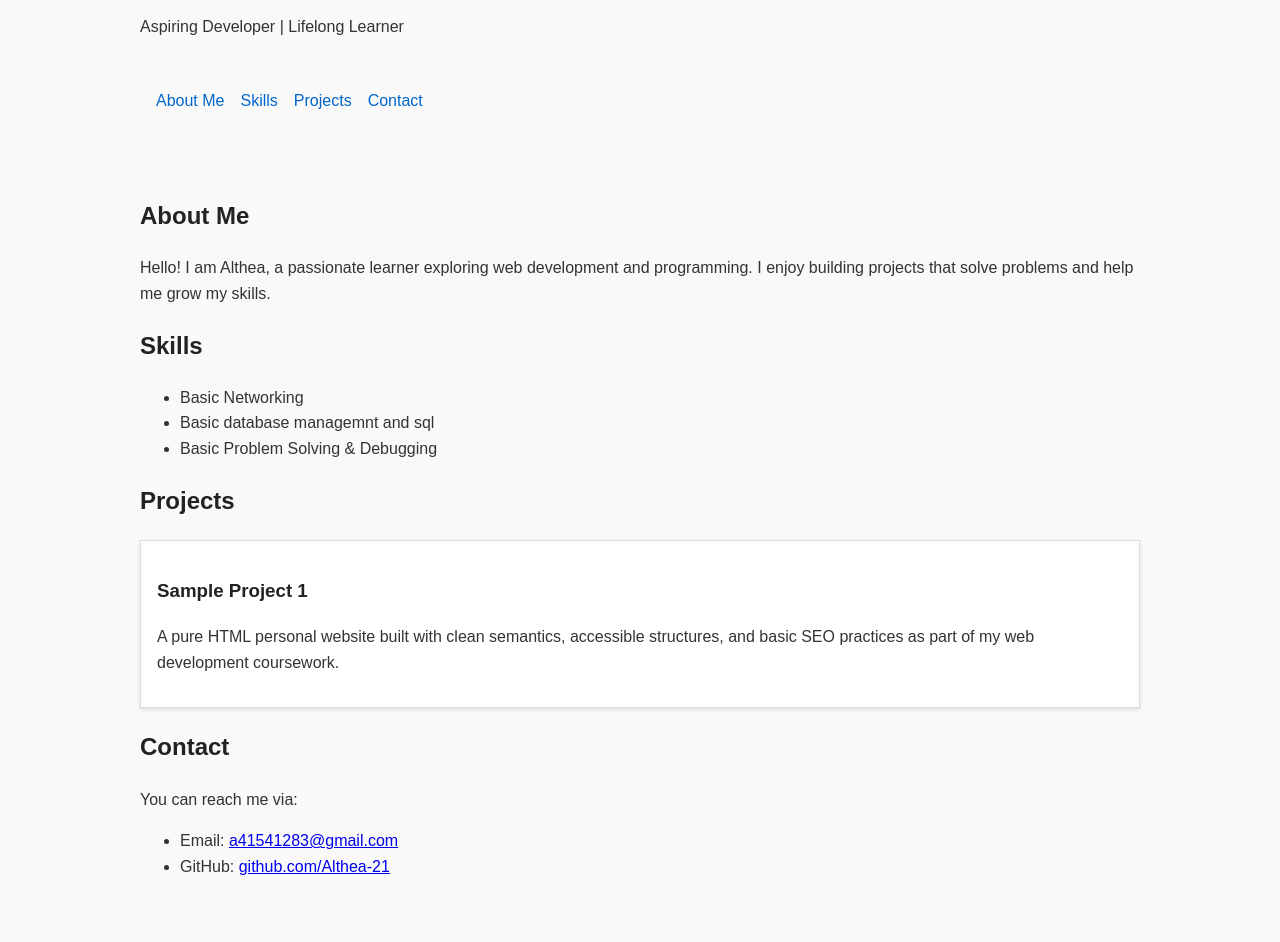
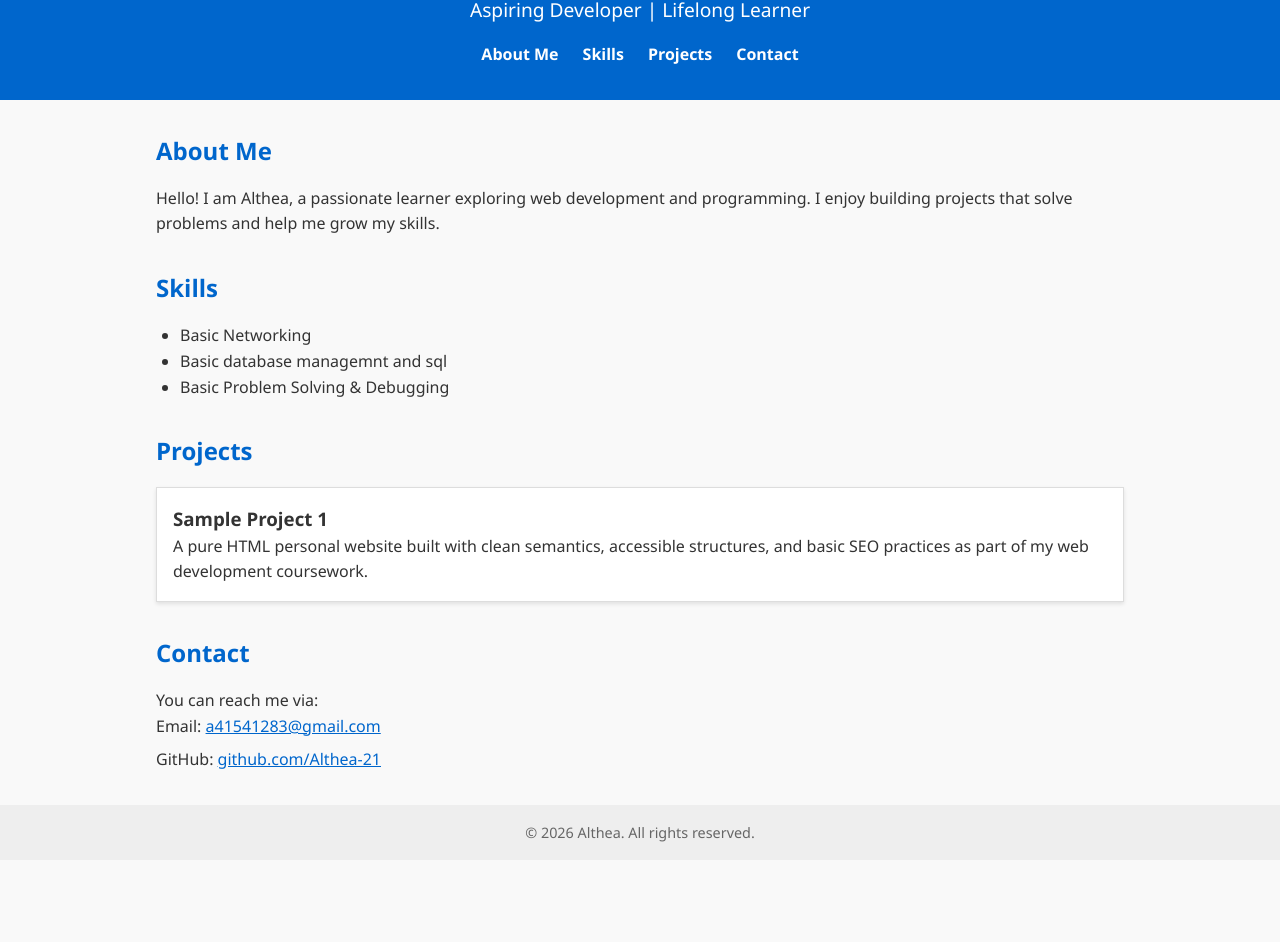
Before and after one commit to Althea-21/v2-Personal-Portfolio, a plain HTML site: page index.html in a window 1280 px wide. Shown: the part 96-1038 px from the top of the page. After the commit the page ends 956 px from the top, so only its background shows below. Drawn offline with Linux system fonts and the light colour scheme.

Commit message:
Update style.css

```diff
--- a/style.css
+++ b/style.css
@@ -1,62 +1,122 @@
+
+* {
+  margin: 0;
+  padding: 0;
+  box-sizing: border-box;
+}
+
 body {
-  font-family: Arial, sans-serif;
+  font-family: "Segoe UI", Arial, sans-serif;
   line-height: 1.6;
-  margin: 0;
   background-color: #f9f9f9;
   color: #333;
 }
 
-h1, h2, h3 {
-  color: #222;
+header {
+  background: #0066cc;
+  color: #fff;
+  padding: 2rem 1rem;
+  text-align: center;
 }
 
-header, nav, main, footer {
-  padding: 1rem;
-  max-width: 1000px;
-  margin: auto;
+header h1 {
+  margin-bottom: 0.5rem;
+}
+
+header p {
+  font-size: 1.2rem;
 }
 
 nav ul {
+  list-style: none;
   display: flex;
-  gap: 1rem;
-  list-style: none;
-  padding: 0;
+  justify-content: center;
+  gap: 1.5rem;
+  margin-top: 1rem;
 }
 
 nav a {
+  color: #fff;
   text-decoration: none;
+  font-weight: bold;
+}
+
+nav a:hover,
+nav a:focus {
+  text-decoration: underline;
+}
+
+main {
+  max-width: 1000px;
+  margin: 2rem auto;
+  padding: 0 1rem;
+}
+
+section {
+  margin-bottom: 2rem;
+}
+
+h2 {
+  margin-bottom: 1rem;
   color: #0066cc;
 }
 
-nav a:hover, nav a:focus {
-  text-decoration: underline;
+#skills ul {
+  list-style: disc;
+  padding-left: 1.5rem;
 }
 
 #projects article {
+  background: #fff;
   border: 1px solid #ddd;
   padding: 1rem;
   margin-bottom: 1rem;
-  background: #fff;
   box-shadow: 0 2px 4px rgba(0,0,0,0.1);
 }
 
 #projects img {
   max-width: 100%;
   height: auto;
-  display: block;
   margin-top: 0.5rem;
 }
 
+#contact ul {
+  list-style: none;
+  padding-left: 0;
+}
+
+#contact li {
+  margin-bottom: 0.5rem;
+}
+
+#contact a {
+  color: #0066cc;
+}
+
+#contact a:hover,
+#contact a:focus {
+  text-decoration: underline;
+}
+
 footer {
+  background: #eee;
   text-align: center;
+  padding: 1rem;
   font-size: 0.9rem;
   color: #666;
-  margin-top: 2rem;
 }
 
 @media (max-width: 600px) {
   nav ul {
     flex-direction: column;
-    align-items: flex-start;
+    align-items: center;
+  }
+
+  header {
+    padding: 1.5rem 1rem;
+  }
+
+  main {
+    padding: 0 0.5rem;
   }
 }
```
